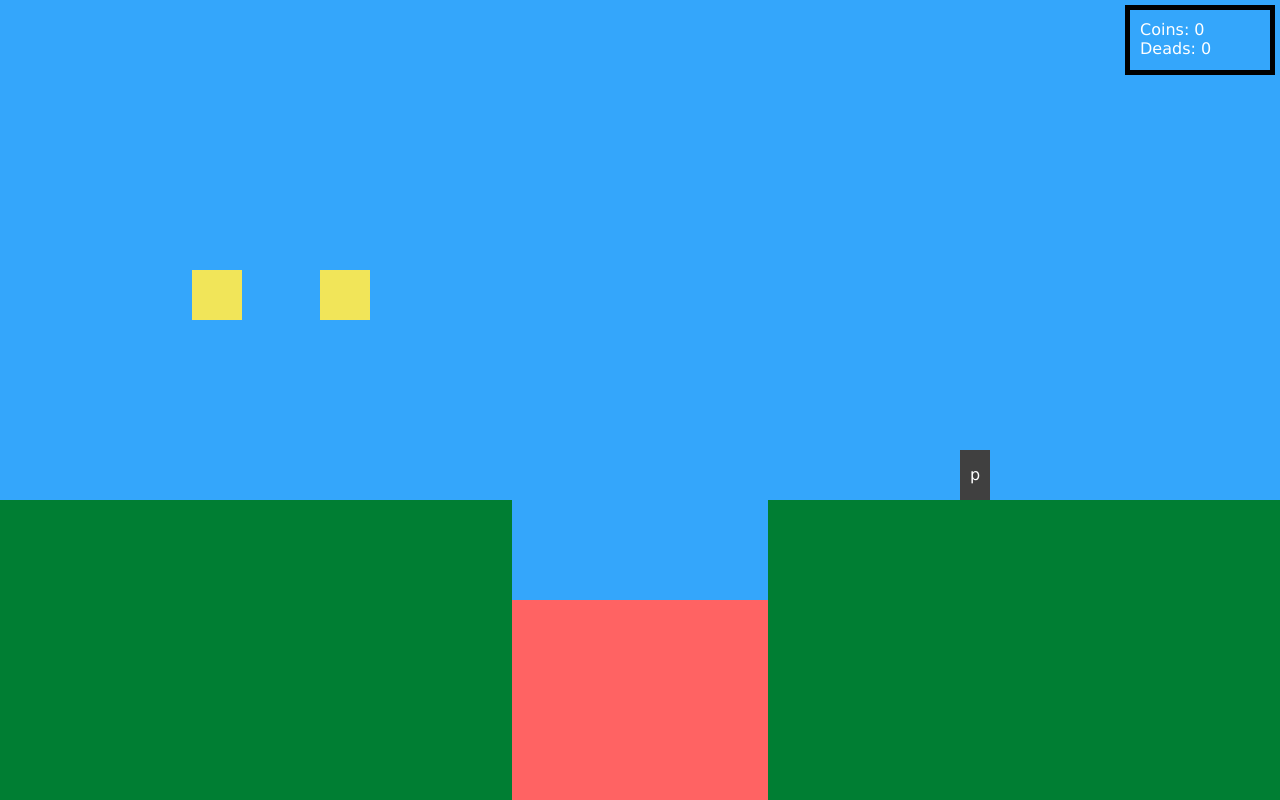
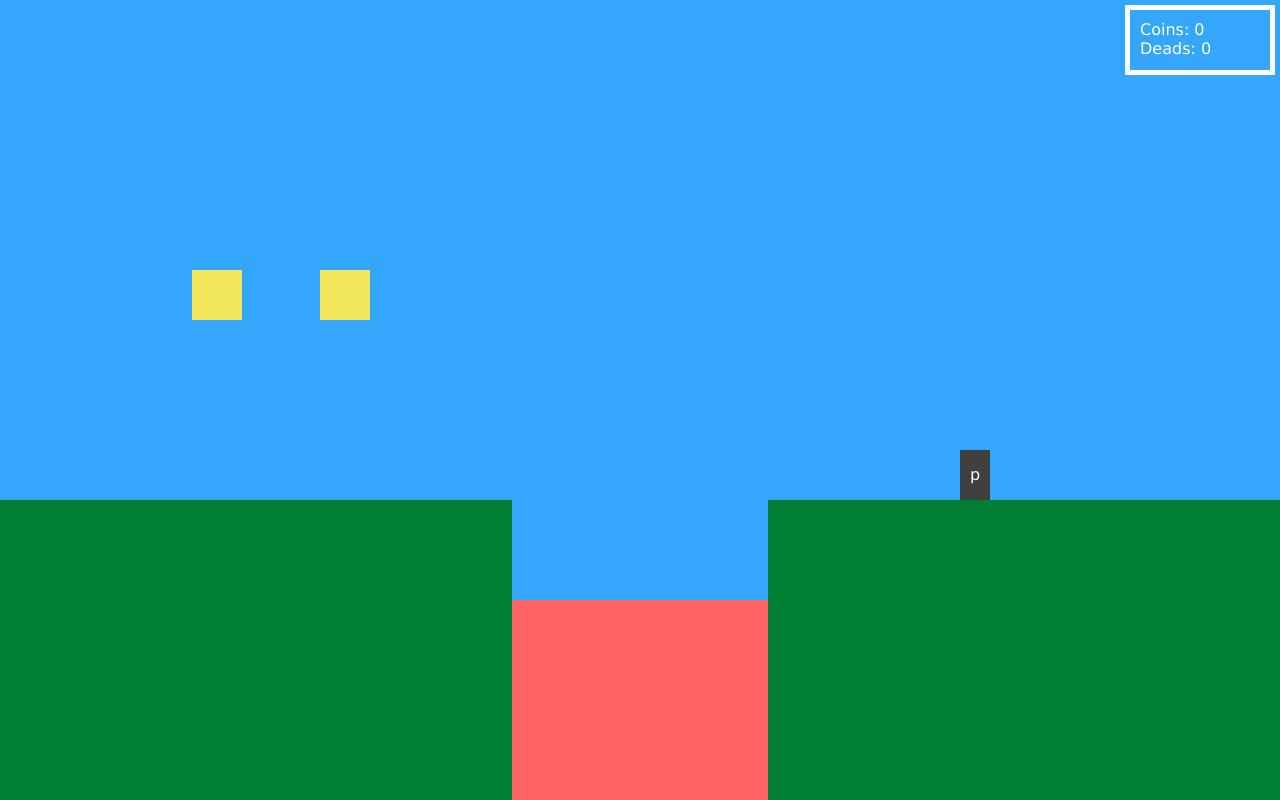
Before and after one commit to levidurfee/lava, a website: page src/butt.html in a window 1280 px wide. Drawn offline with Linux system fonts and the light colour scheme.

Commit message:
change score border color

```diff
--- a/src/butt.html
+++ b/src/butt.html
@@ -49,7 +49,7 @@
       width:120px;
       height:40px;
       font-family: Verdana,Geneva,sans-serif;
-      border:5px solid #000;
+      border:5px solid #fff;
       color: #fff;
       padding: 10px;
     }
```
